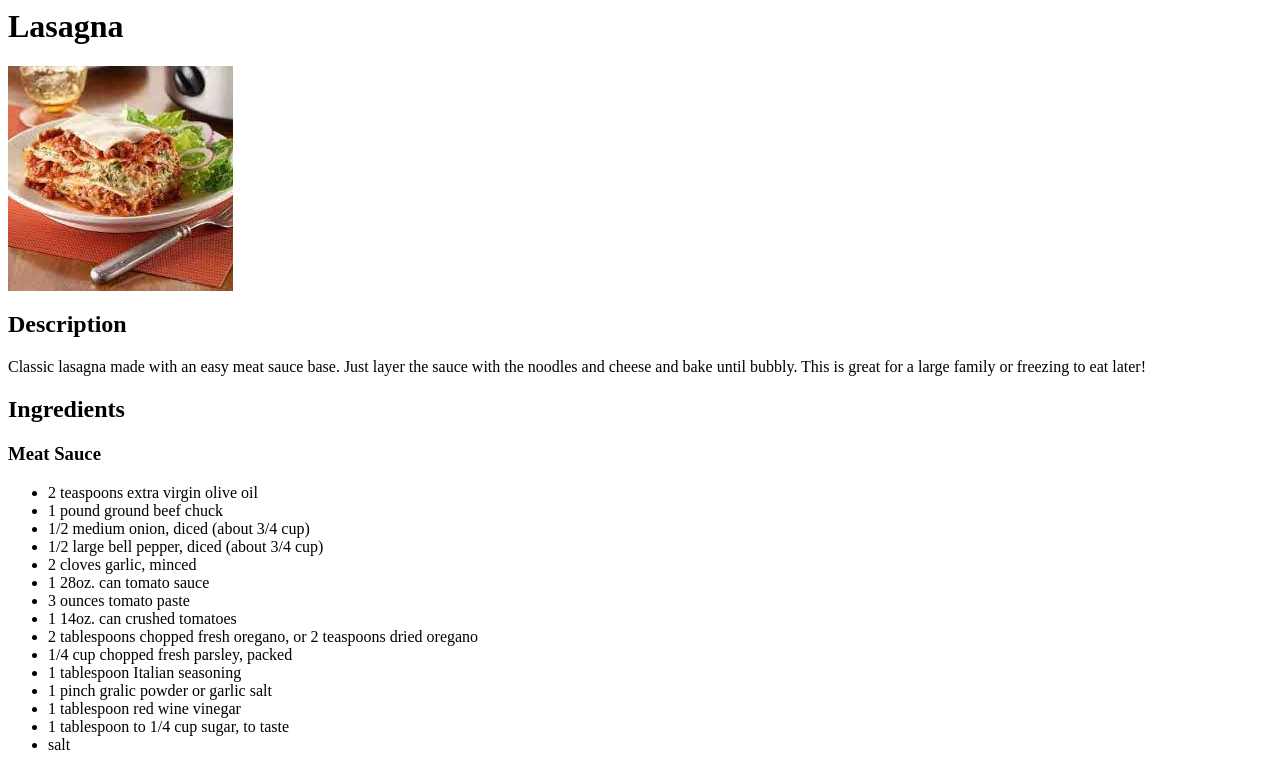
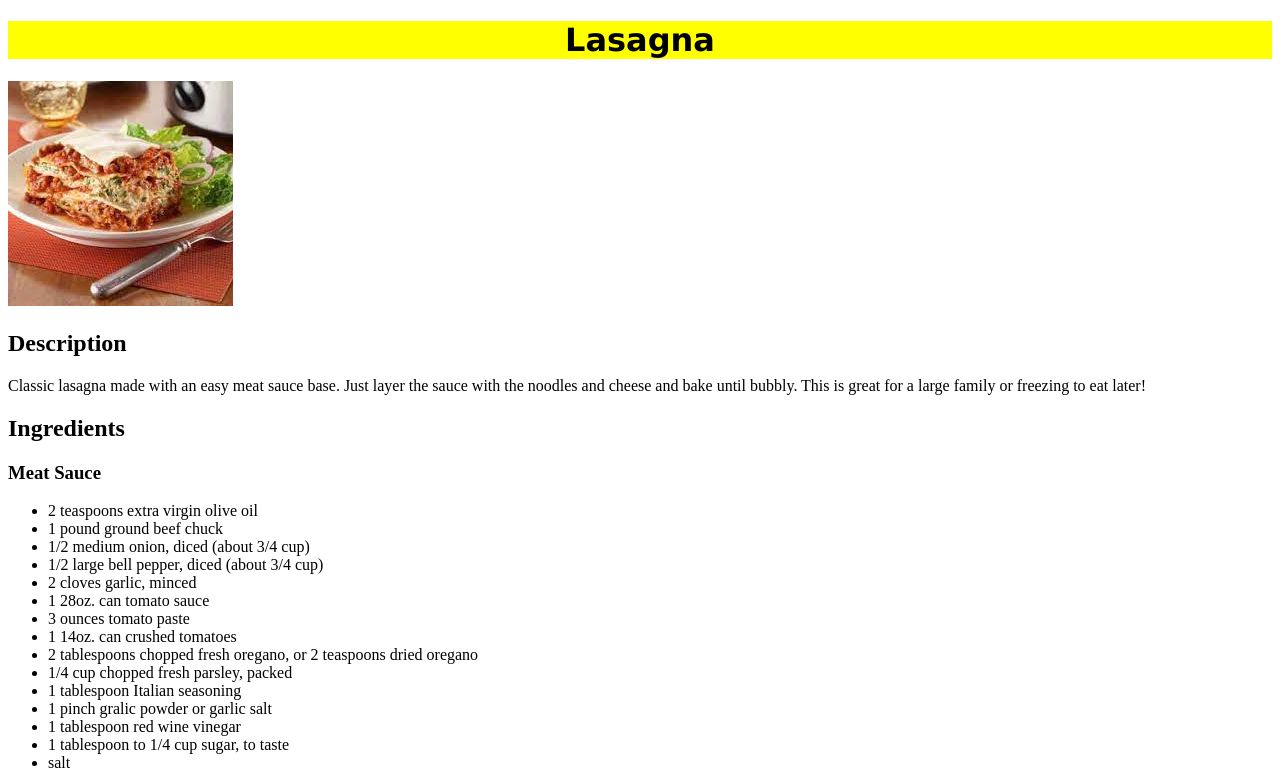
Before and after one commit to chansard81/odin-recipes, a plain HTML site: page recipes/lasagna.html in a window 1280 px wide. Shown: the top 775 px of the page. Drawn offline with Linux system fonts and the light colour scheme.

Commit message:
added styles.css and links

```diff
--- a/index.html
+++ b/index.html
@@ -1,9 +1,10 @@
 <!DOCTYPE html>
 <html lang+"en">
+
 <head>
     <meta charset="utf-8">
     <title>Recipes</title>
-    </head>
+    <link rel="stylesheet" href="./styles.css" </head>
 
 <body>
     <h1>Odin Recipes</h1>
@@ -15,4 +16,5 @@
 
 
 </body>
+
 </html>
--- a/recipes/lasagna.html
+++ b/recipes/lasagna.html
@@ -1,8 +1,17 @@
+<!DOCTYPE html>
+<html lang="en">
+
+<head>
+    <meta charset="UTF-8">
+    <title>Document</title>
+    <link rel="stylesheet" href="../styles.css" ; </head>
+
+<body>
     <h1>Lasagna</h1>
     <img src="../img/lasagna.jpg" alt="delicious lasagna">
     <h2>Description</h2>
- <p>Classic lasagna made with an easy meat sauce base.  Just layer the sauce with the noodles and cheese
-and bake until bubbly.  This is great for a large family or freezing to eat later!
+    <p>Classic lasagna made with an easy meat sauce base. Just layer the sauce with the noodles and cheese
+        and bake until bubbly. This is great for a large family or freezing to eat later!
     </p>
     <h2>Ingredients</h2>
     <h3>Meat Sauce</h3>
@@ -46,3 +55,6 @@ and bake until bubbly.  This is great for a large family or freezing to eat late
     </ol>
 
     <a href="../index.html">Back to main page</a>
+</body>
+
+</html>
--- /dev/null
+++ b/styles.css
@@ -0,0 +1,5 @@
+h1 {
+    background-color: #FFFF00;
+    font-family:Verdana, Geneva, Tahoma, sans-serif;
+    text-align: center;
+}
```
Also changed, not shown: recipes/spaghetti.html (+18 -4 lines), recipes/stir-fry.html (+17 -5 lines). Lines whose indentation alone changed are shown as unchanged.
